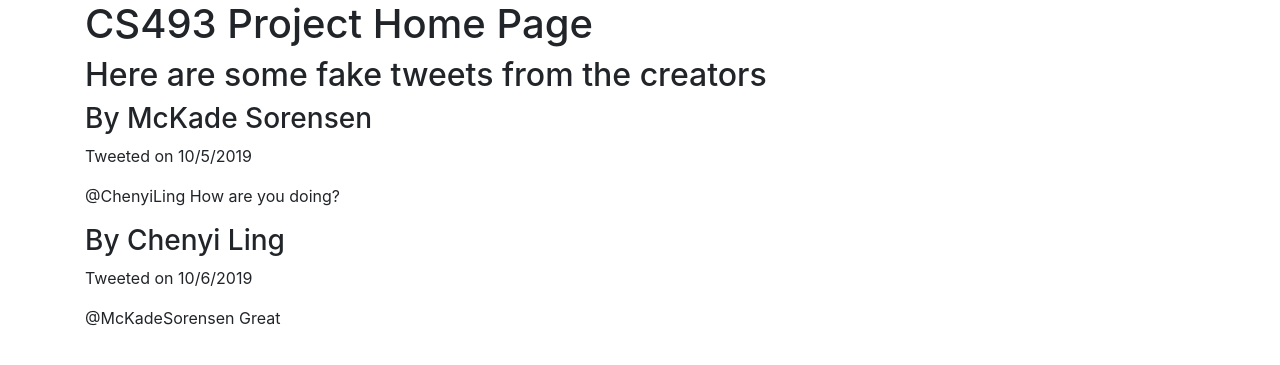
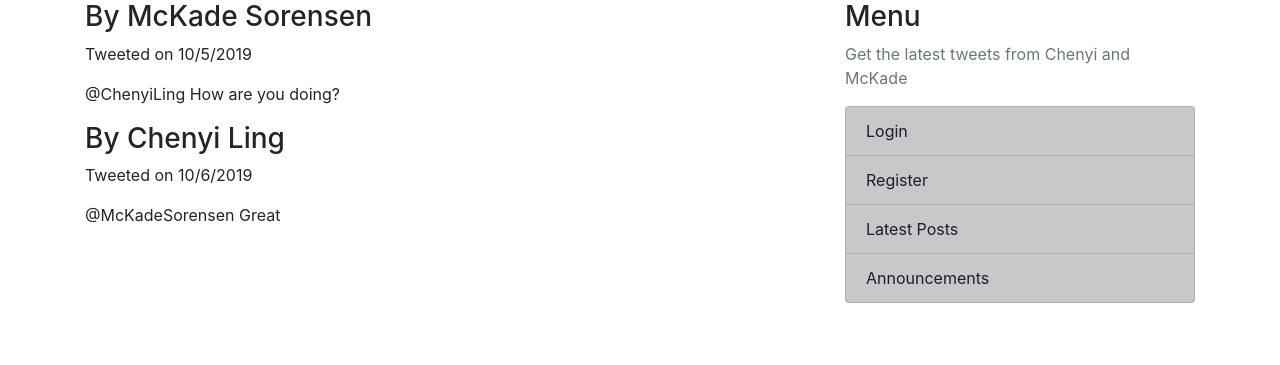
Before and after one commit to mckadesorensen/Project_493, a Flask app: page /home in a window 1280 px wide. Shown: the top 365 px of the page. Run offline with Flask 2, Linux system fonts and the light colour scheme; some libraries are stand-ins or nearby versions.

Commit message:
Updated design

```diff
--- a/templates/about.html
+++ b/templates/about.html
@@ -1,4 +1,5 @@
 {% extends "layout.html" %}
 {% block content%}
     <h1>CS493 Project About Page</h1>
+    <p>This is the API of the webserver that we will practice attacking and improving the security of the API. We plan on using a Rasperry pi as the server. We want to practice frequent web application attacks, such as xss and JSON hijacking.</p>
 {% endblock content %}
--- a/templates/home.html
+++ b/templates/home.html
@@ -1,7 +1,5 @@
 {% extends "layout.html" %}
 {% block content%}
-    <h1>CS493 Project Home Page</h1>
-    <h2>Here are some fake tweets from the creators</h2>
       {% for post in posts%}
         <h3>By {{ post.account}}</h3>
         <p> Tweeted on {{ post.date_posted }} </p>
--- a/templates/layout.html
+++ b/templates/layout.html
@@ -10,9 +10,26 @@
     {% endif %}
   </head>
   <body>
-    <div class="container">
-      {% block content%}{% endblock%}
-    </div>
+      <main role="main" class="container">
+        <div class="row">
+          <div class="col-md-8">
+            {% block content %}{% endblock %}
+          </div>
+          <div class="col-md-4">
+            <div class="content-section">
+              <h3>Menu</h3>
+              <p class='text-muted'>Get the latest tweets from Chenyi and McKade
+                <ul class="list-group">
+                  <li class="list-group-item list-group-item-dark">Login</li>
+                  <li class="list-group-item list-group-item-dark">Register</li>
+                  <li class="list-group-item list-group-item-dark">Latest Posts</li>
+                  <li class="list-group-item list-group-item-dark">Announcements</li>
+                </ul>
+              </p>
+            </div>
+          </div>
+        </div>
+      </main>
       <script src="https://code.jquery.com/jquery-3.3.1.slim.min.js" integrity="sha384-q8i/X+965DzO0rT7abK41JStQIAqVgRVzpbzo5smXKp4YfRvH+8abtTE1Pi6jizo" crossorigin="anonymous"></script>
       <script src="https://cdnjs.cloudflare.com/ajax/libs/popper.js/1.14.7/umd/popper.min.js" integrity="sha384-UO2eT0CpHqdSJQ6hJty5KVphtPhzWj9WO1clHTMGa3JDZwrnQq4sF86dIHNDz0W1" crossorigin="anonymous"></script>
       <script src="https://stackpath.bootstrapcdn.com/bootstrap/4.3.1/js/bootstrap.min.js" integrity="sha384-JjSmVgyd0p3pXB1rRibZUAYoIIy6OrQ6VrjIEaFf/nJGzIxFDsf4x0xIM+B07jRM" crossorigin="anonymous"></script>
```
